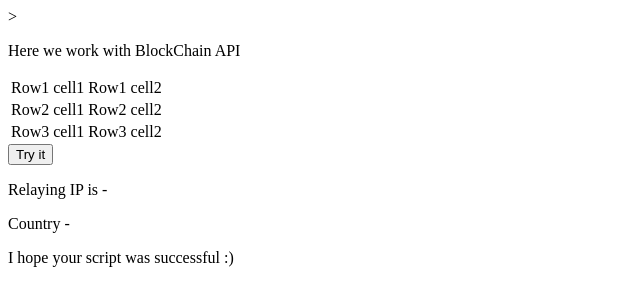
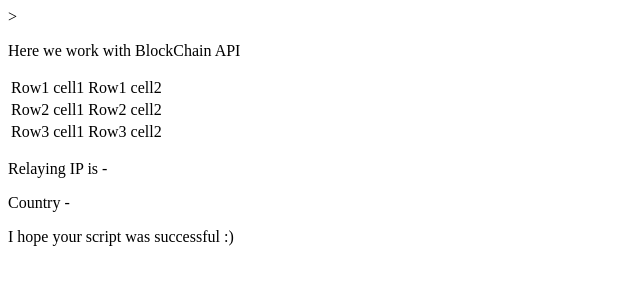
Before and after one commit to Aleksey1590/blockChain_activeCountries, a website: page Ver_0.7/public/index.html in a window 1280 px wide. Shown: the whole page, without its empty margins (0-640 px from the left). Drawn offline with Linux system fonts and the light colour scheme; no server answers.

Commit message:
Add files via upload

```diff
--- a/Ver_0.7/public/index.html
+++ b/Ver_0.7/public/index.html
@@ -33,7 +33,7 @@
   </tr>
 </table>
 
-<button onclick="myFunction()">Try it</button>
+<!-- <button onclick="myFunction()">Try it</button>
 <script>
 	function myFunction() {
 	    var table = document.getElementById("myTable");
@@ -44,7 +44,7 @@
 	    cell2.innerHTML = "NEW CELL2";
 }
 
-</script>
+</script> -->
 
 <!-- <p>Current difficulty is - <span id='diff'></span></p> -->
 
```
